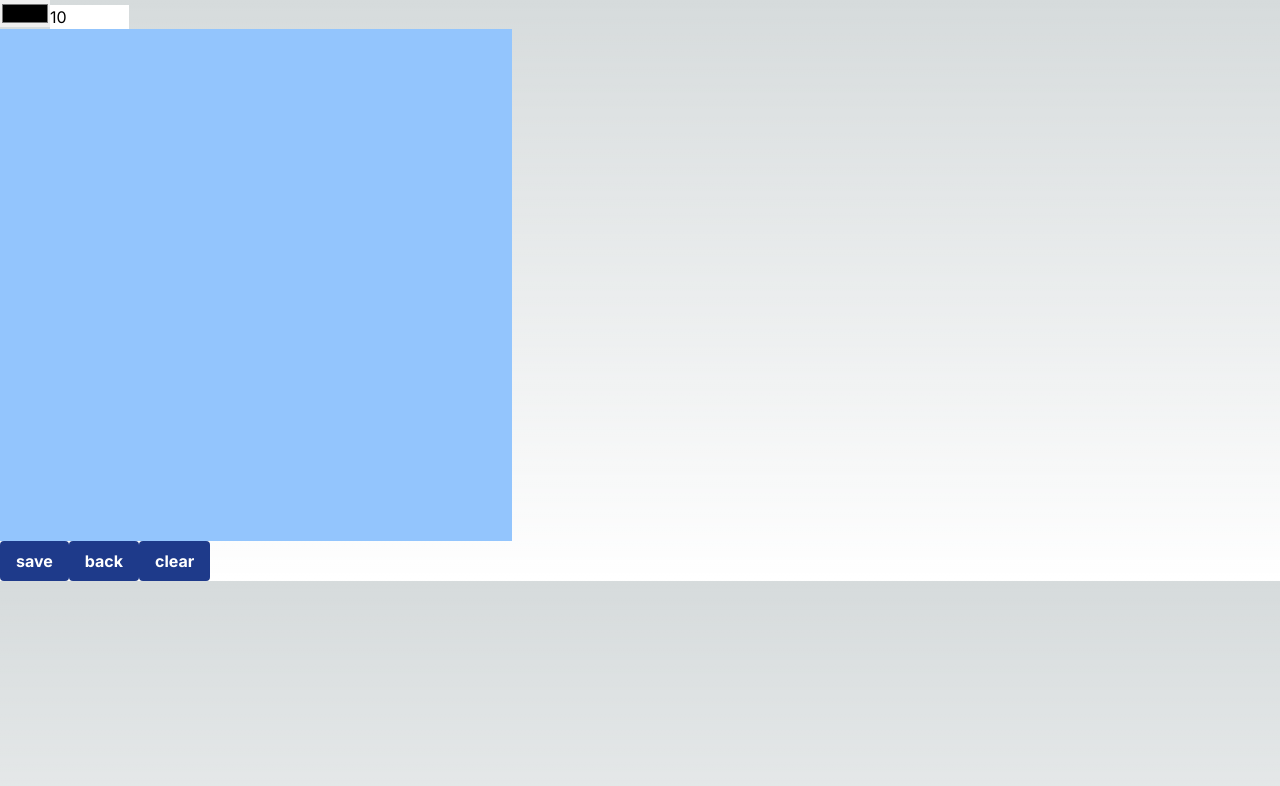
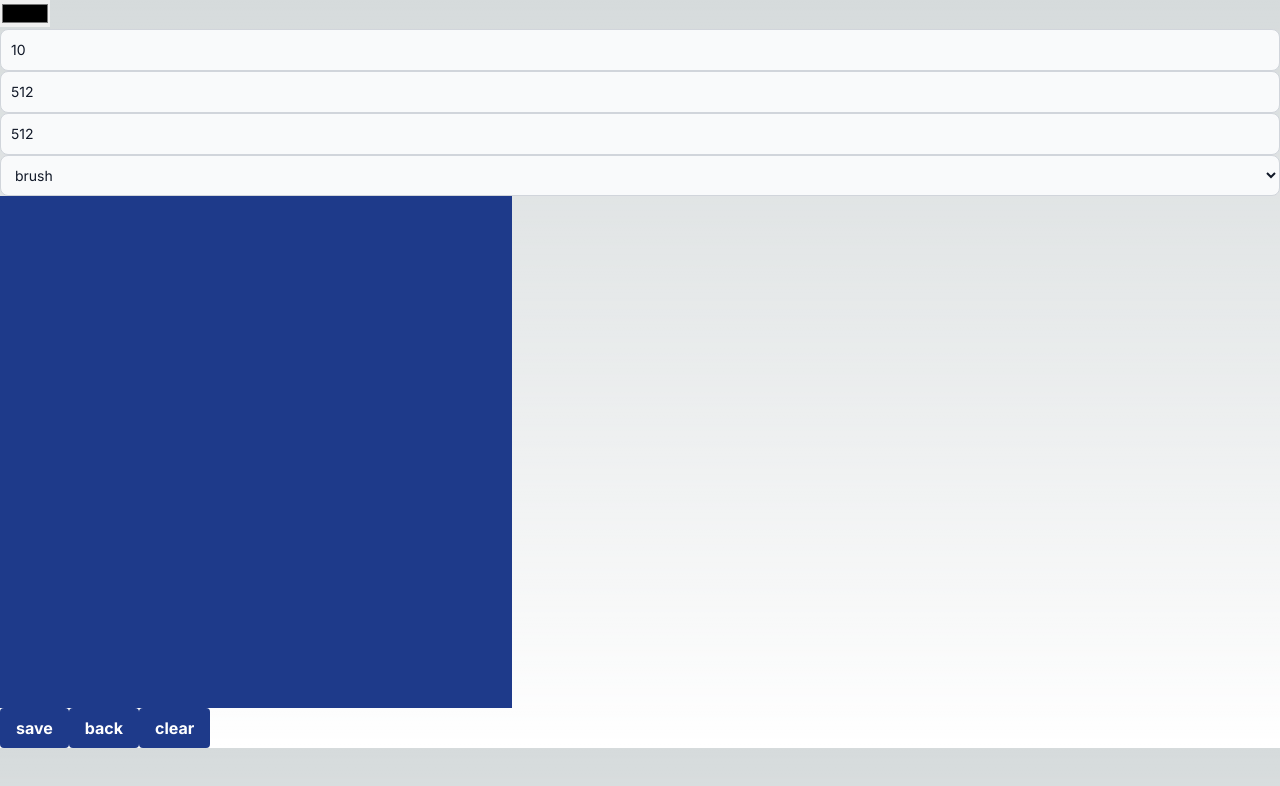
Before and after one commit to MaximDantes/mini-paint, a Next.js app: page / in a window 1280 px wide. Shown: the top 786 px of the page. Built offline with nearby package versions, Linux system fonts and the light colour scheme.

Commit message:
feat: add canvas resize

```diff
--- a/src/widgets/Canvas/Canvas.tsx
+++ b/src/widgets/Canvas/Canvas.tsx
@@ -1,12 +1,17 @@
 'use client'
 
-import { FC, useRef, useState, MouseEvent } from 'react'
+import { FC, useRef, useState, MouseEvent, DragEvent } from 'react'
+import { flushSync } from 'react-dom'
 import { Button } from '@/shared/ui/Button'
 
+type BrushType = 'brush' | 'rectangle' | 'circle' | 'star'
+
 export const Canvas: FC = () => {
+    const [canvasSize, setCanvasSize] = useState({ width: 512, height: 512 })
     const [isDrawing, setIsDrawing] = useState(false)
     const [brushColor, setBrushColor] = useState('#000000')
     const [brushSize, setBrushSize] = useState(10)
+    const [brushType, setBrushType] = useState<BrushType>('brush')
 
     const canvas = useRef<HTMLCanvasElement>(null)
     const canvasHistory = useRef<ImageData[]>([])
@@ -34,6 +39,7 @@ export const Canvas: FC = () => {
 
         if (!context) return
         context.fillStyle = brushColor
+        context.strokeStyle = brushColor
 
         if (previousCursorPosition.current) {
             context.beginPath()
@@ -52,7 +58,7 @@ export const Canvas: FC = () => {
 
     const save = () => {
         const url = canvas.current?.toDataURL('image/png')
-
+        //TODO save
         console.log(url)
     }
 
@@ -67,7 +73,7 @@ export const Canvas: FC = () => {
     }
 
     const writeHistory = () => {
-        const context = canvas.current?.getContext('2d')
+        const context = canvas.current?.getContext('2d', { willReadFrequently: true })
         if (!canvas.current || !context) return
 
         const canvasState = context.getImageData(0, 0, canvas.current.width, canvas.current.height)
@@ -83,25 +89,103 @@ export const Canvas: FC = () => {
         context.clearRect(0, 0, canvas.current.width, canvas.current.height)
     }
 
+    const handleDragOver = (e: DragEvent<HTMLCanvasElement>) => {
+        e.preventDefault()
+    }
+
+    const handleDrop = (e: DragEvent<HTMLCanvasElement>) => {
+        e.preventDefault()
+
+        const file = e.dataTransfer.files[0]
+
+        if (file.type !== 'image/jpeg' && file.type !== 'image/png') return
+
+        const url = URL.createObjectURL(file)
+
+        const image = new Image()
+        image.src = url
+
+        image.addEventListener('load', () => {
+            const context = canvas.current?.getContext('2d')
+            if (!canvas.current || !context) return
+
+            flushSync(() => {
+                setCanvasSize({ width: image.width, height: image.height })
+            })
+
+            context.drawImage(image, 0, 0)
+        })
+    }
+
+    const resizeCanvas = (size: { width?: number; height?: number }) => {
+        const context = canvas.current?.getContext('2d')
+        if (!canvas.current || !context) return
+
+        const newSize = {
+            width: size.width ?? canvasSize.width,
+            height: size.height ?? canvasSize.height,
+        }
+
+        const canvasState = context.getImageData(0, 0, canvas.current.width, canvas.current.height)
+
+        flushSync(() => {
+            setCanvasSize(newSize)
+        })
+        context.putImageData(canvasState, 0, 0)
+    }
+
     return (
         <div>
             <input onChange={(e) => setBrushColor(e.currentTarget.value)} type="color" value={brushColor} />
+
             <input
-                max={100}
-                min={1}
+                className={
+                    'bg-gray-50 border border-gray-300 text-gray-900 text-sm rounded-lg focus:ring-blue-500 focus:border-blue-500 block w-full p-2.5 dark:bg-gray-700 dark:border-gray-600 dark:placeholder-gray-400 dark:text-white dark:focus:ring-blue-500 dark:focus:border-blue-500'
+                }
                 onChange={(e) => setBrushSize(+e.currentTarget.value)}
-                type="number"
+                type={'number'}
                 value={brushSize}
             />
+            <input
+                className={
+                    'bg-gray-50 border border-gray-300 text-gray-900 text-sm rounded-lg focus:ring-blue-500 focus:border-blue-500 block w-full p-2.5 dark:bg-gray-700 dark:border-gray-600 dark:placeholder-gray-400 dark:text-white dark:focus:ring-blue-500 dark:focus:border-blue-500'
+                }
+                onChange={(e) => resizeCanvas({ height: +e.currentTarget.value })}
+                type={'number'}
+                value={canvasSize.height}
+            />
+            <input
+                className={
+                    'bg-gray-50 border border-gray-300 text-gray-900 text-sm rounded-lg focus:ring-blue-500 focus:border-blue-500 block w-full p-2.5 dark:bg-gray-700 dark:border-gray-600 dark:placeholder-gray-400 dark:text-white dark:focus:ring-blue-500 dark:focus:border-blue-500'
+                }
+                onChange={(e) => resizeCanvas({ width: +e.currentTarget.value })}
+                type={'number'}
+                value={canvasSize.width}
+            />
+            <select
+                className={
+                    'bg-gray-50 border border-gray-300 text-gray-900 text-sm rounded-lg focus:ring-blue-500 focus:border-blue-500 block w-full p-2.5 dark:bg-gray-700 dark:border-gray-600 dark:placeholder-gray-400 dark:text-white dark:focus:ring-blue-500 dark:focus:border-blue-500'
+                }
+                onChange={(e) => setBrushType(e.currentTarget.value as BrushType)}
+                value={brushType}
+            >
+                {['brush', 'rectangle', 'circle', 'star'].map((item) => (
+                    <option key={item} value={item}>
+                        {item}
+                    </option>
+                ))}
+            </select>
 
             <canvas
-                className={'bg-blue-300'}
-                height={512}
+                className={'bg-blue-900'}
+                height={canvasSize.height}
+                onDragOver={handleDragOver}
+                onDrop={handleDrop}
                 onMouseDown={handleMouseDown}
                 onMouseMove={handleMouseMove}
                 onMouseUp={handleMouseUp}
                 ref={canvas}
-                width={512}
+                width={canvasSize.width}
             />
 
             <Button onClick={save}>save</Button>
```
